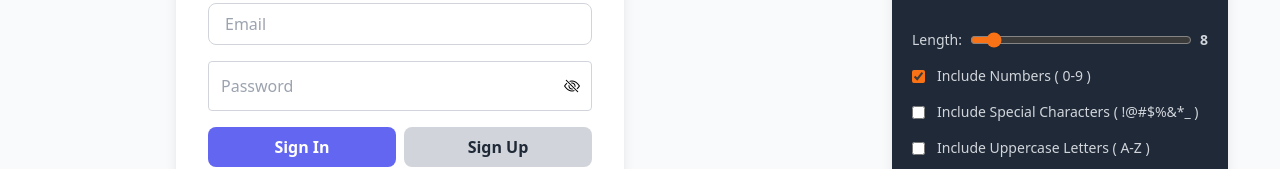
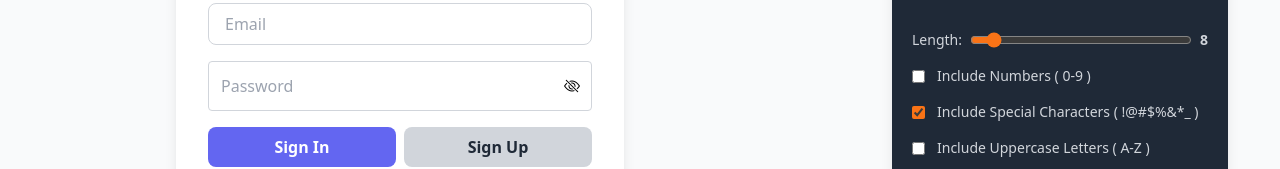
Before and after one commit to luckygoswami/Credinox, a React (Vite) app: page / in a window 1280 px wide. Shown: the part 351-520 px from the top of the page. Built offline with nearby package versions, Linux system fonts and the light colour scheme; no server answers.

Commit message:
change default checks in PasswordGenerator

```diff
--- a/package.json
+++ b/package.json
@@ -1,7 +1,7 @@
 {
   "name": "passman",
   "private": true,
-  "version": "3.2.1",
+  "version": "3.2.2",
   "type": "module",
   "scripts": {
     "dev": "vite",
--- a/src/components/PasswordGenerator.jsx
+++ b/src/components/PasswordGenerator.jsx
@@ -4,8 +4,8 @@ function PasswordGenerator() {
   const [length, setLength] = useState(8);
   const [uppercaseAllowed, setUppercaseAllowed] = useState(false);
   const [lowercaseAllowed, setLowercaseAllowed] = useState(true);
-  const [numberAllowed, setNumberAllowed] = useState(true);
-  const [charAllowed, setCharAllowed] = useState(false);
+  const [numberAllowed, setNumberAllowed] = useState(false);
+  const [charAllowed, setCharAllowed] = useState(true);
   const [password, setPassword] = useState("");
 
   const passwordRef = useRef(null);
```
Also changed, not shown: 1 other file (tests, documents, lock files or other folders).
